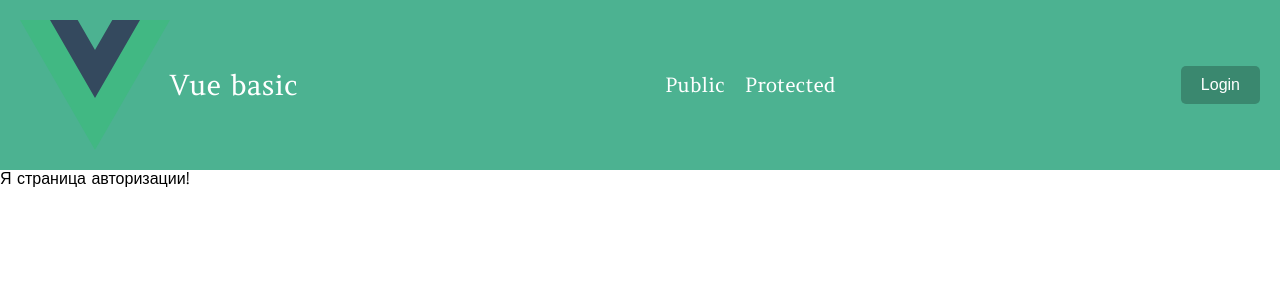
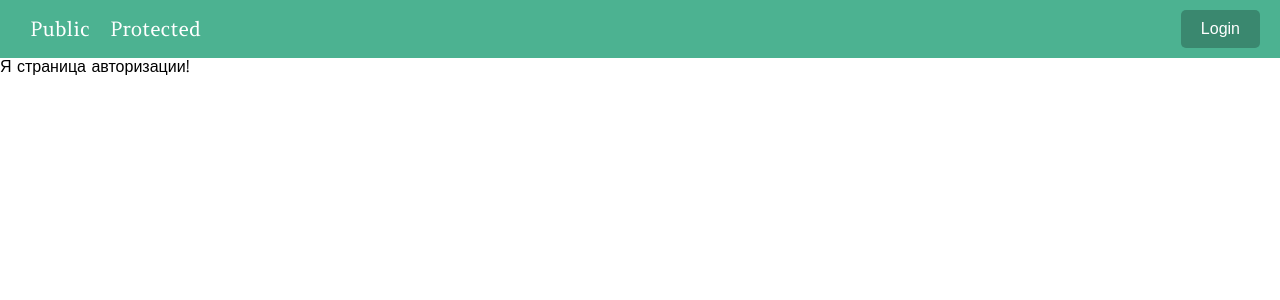
Before and after one commit to AndiMandi3/Vue-basic, a Vue app: page / in a window 1280 px wide. Shown: the top 300 px of the page. Built offline with nearby package versions, Linux system fonts and the light colour scheme.

Commit message:
fixed: naming, styles, directories

```diff
--- a/package.json
+++ b/package.json
@@ -10,7 +10,6 @@
   },
   "dependencies": {
     "pinia": "^3.0.3",
-    "vite-svg-loader": "^5.1.0",
     "vue": "^3.5.21",
     "vue-router": "^4.5.1"
   },
@@ -22,10 +21,12 @@
     "eslint": "^9.36.0",
     "eslint-plugin-vue": "^10.5.0",
     "globals": "^16.4.0",
+    "i": "^0.3.7",
     "sass": "^1.93.2",
     "typescript": "~5.8.3",
     "typescript-eslint": "^8.44.1",
     "vite": "^7.1.7",
+    "vite-svg-loader": "^3.2.0",
     "vue-tsc": "^3.0.7"
   }
 }
--- a/src/components/ui/BaseButton.vue
+++ b/src/components/ui/BaseButton.vue
@@ -1,23 +1,20 @@
 <script setup lang="ts">
-interface AllowNames {
+interface IProps {
   type: 'login' | 'load-more';
 }
 
-defineProps<AllowNames>();
+defineProps<IProps>();
 
 </script>
 
 <template>
-  <div class="button-wrapper">
-    <button class="button-wrapper__action" :class="type">
+  <button class="base-button" :class="type">
     <slot />
   </button>
-  </div>
 </template>
 
 <style scoped lang="scss">
-.button-wrapper {
-  &__action {
+.base-button {
   padding: 10px 20px;
   background-color: $button-color;
   border: none;
@@ -25,12 +22,13 @@ defineProps<AllowNames>();
   color: $white;
   font-size: 16px;
   transition: 0.3s;
+
   &:hover{
     background-color: $link-color-hover;
   }
+
   &:active {
     background-color: $link-color-focus;
   }
 }
-}
 </style>
--- a/src/components/ui/LogoForHeader.vue
+++ /dev/null
@@ -1,22 +0,0 @@
-<script setup lang="ts">
-defineProps<{
-  sizeLogo: number
-}>();
-</script>
-
-<template>
-  <svg :width="sizeLogo" viewBox="0 0 261.76 226.69">
-    <g transform="matrix(1.3333 0 0 -1.3333 -76.311 313.34)">
-      <g transform="translate(178.06 235.01)">
-        <path d="m0 0-22.669-39.264-22.669 39.264h-75.491l98.16-170.02 98.16 170.02z" fill="#41b883"/>
-      </g>
-      <g transform="translate(178.06 235.01)">
-        <path d="m0 0-22.669-39.264-22.669 39.264h-36.227l58.896-102.01 58.896 102.01z" fill="#34495e"/>
-      </g>
-    </g>
-  </svg>
-</template>
-
-<style scoped lang="scss">
-
-</style>
--- a/src/components/BaseHeader.vue
+++ b/src/layouts/BaseHeader.vue
@@ -1,15 +1,10 @@
 <script setup lang="ts">
 import BaseButton from '@/components/ui/BaseButton.vue';
-import LogoForHeader from "@/components/ui/LogoForHeader.vue";
-import { ERouteName } from "@/routeNames.ts";
+import { ERouteName } from "@/consts/routeNames.const.ts";
 </script>
 
 <template>
   <header class="header">
-    <div class="header__logo">
-      <LogoForHeader :sizeLogo="150"/>
-      <p class="header__logo-name">Vue basic</p>
-    </div>
     <div class="header__pages">
       <RouterLink class="header__pages-link" :to="{name: ERouteName.PUBLIC_PAGE}">Public</RouterLink>
       <RouterLink class="header__pages-link" :to="{name: ERouteName.PROTECTED_PAGE}">Protected</RouterLink>
@@ -26,16 +21,7 @@ import { ERouteName } from "@/routeNames.ts";
   background-color: $accent-color;
   display: flex;
   justify-content: space-between;
-  &__logo {
-    display: flex;
-    width: 300px;
-    height: 150px;
-    align-items: center;
-    &-name {
-      font-size: 28px;
-      color: $white;
-    }
-  }
+
   &__pages {
     display: flex;
     align-items: center;
@@ -45,6 +31,7 @@ import { ERouteName } from "@/routeNames.ts";
       color: $link-color;
     }
   }
+
   &__button-action {
     display: flex;
     align-items: center;
--- a/src/components/layouts/BaseLayout.vue
+++ b/src/layouts/BaseLayout.vue
@@ -1,5 +1,5 @@
 <script setup lang='ts'>
-import BaseHeader from '@/components/BaseHeader.vue';
+import BaseHeader from '@/layouts/BaseHeader.vue';
 </script>
 
 <template>
--- a/src/router.ts
+++ b/src/router.ts
@@ -1,7 +1,7 @@
 import { createMemoryHistory, createRouter } from "vue-router";
-import { ERouteName } from "@/routeNames.ts";
+import { ERouteName } from "@/consts/routeNames.const.ts";
 
-const MainPage = () => import('@/components/layouts/BaseLayout.vue');
+const MainPage = () => import('@/layouts/BaseLayout.vue');
 const PublicPage = () => import('@/pages/PublicPage.vue');
 const ProtectedPage = () => import('@/pages/ProtectedPage.vue');
 const LoginPage = () => import('@/pages/LoginPage.vue');
--- a/vite.config.ts
+++ b/vite.config.ts
@@ -5,6 +5,7 @@ import path from "path";
 
 // https://vite.dev/config/
 export default defineConfig({
+  plugins: [vue(), svgLoader()],
   resolve: {
     alias: {
       '@': path.resolve(__dirname, './src'),
@@ -17,5 +18,4 @@ export default defineConfig({
       },
     },
   },
-  plugins: [vue(), svgLoader()],
 });
```
Also changed, not shown: src/consts/routeNames.const.ts (renamed from src/routeNames.ts), 1 other file (tests, documents, lock files or other folders). Lines whose indentation alone changed are shown as unchanged.
